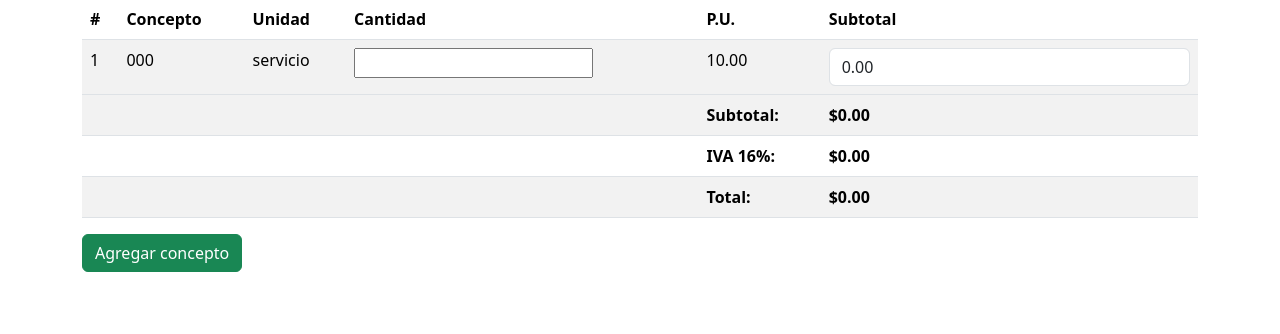
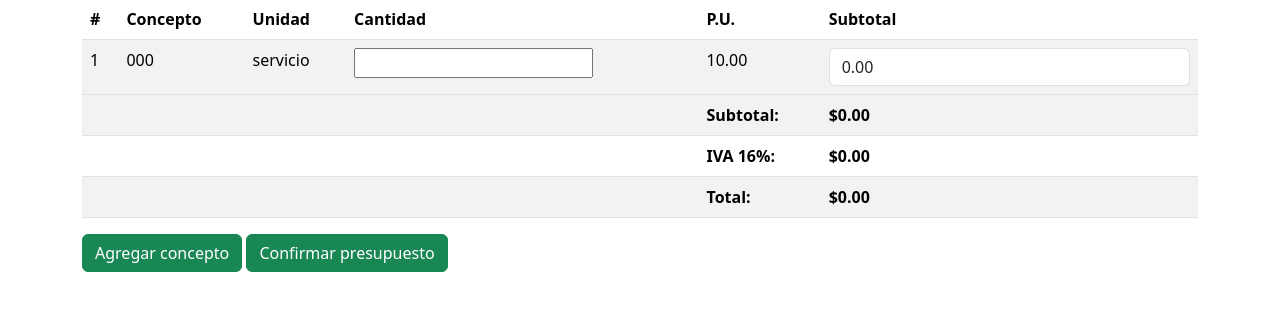
Before and after one commit to DavidCrzBlt/balancigastos-2.0, a Django app: a page that uses presupuestos/templates/presupuestos/ajuste_presupuesto.html in a window 1280 px wide. Shown: the part 262-596 px from the top of the page. Run offline with Django 5.2, Linux system fonts and the light colour scheme; a user stored in the database is signed in; tables that the repository leaves empty hold one stand-in row (values such as "Sample post"); parts of the project's set-up code (start-up, migrations or seed data) failed here and were passed over; some libraries are stand-ins or nearby versions.

Commit message:
Precios unitarios, json y versiones

```diff
--- a/presupuestos/forms.py
+++ b/presupuestos/forms.py
@@ -9,7 +9,7 @@ now = timezone.now().date()
 class DatosPresupuestoForm(forms.ModelForm):
     class Meta:
         model = DatosPresupuesto
-        fields = ['nombre_proyecto','cliente','responsable','contacto', 'version']
+        fields = ['nombre_proyecto','cliente','responsable','contacto']
 
 class PreciosUnitariosForm(forms.ModelForm):
     class Meta:
--- a/presupuestos/models.py
+++ b/presupuestos/models.py
@@ -14,7 +14,6 @@ class DatosPresupuesto(models.Model):
     cliente = models.CharField(max_length=40)
     responsable = models.CharField(max_length=40)
     contacto = models.CharField(max_length=50)
-    version = models.PositiveIntegerField(default=1,null=False)
     fecha = models.DateField(default=timezone.now)
     slug = models.SlugField(unique=True)
 
@@ -62,12 +61,12 @@ class PrecioUnitarioPresupuesto(models.Model):
     costo_directo = models.DecimalField(max_digits=10,decimal_places=2,null=False,default=Decimal('0.00'))
     costo_indirecto = models.DecimalField(max_digits=10,decimal_places=2,null=False,default=Decimal('0.00'))
     costo_financiamiento = models.DecimalField(max_digits=10,decimal_places=2,null=False,default=Decimal('0.00'))
-    meses_financiamiento = models.DecimalField(max_digits=3,decimal_places=2,null=False,default=Decimal('0.00'))
+    meses_financiamiento = models.DecimalField(max_digits=5,decimal_places=2,null=False,default=Decimal('0.00'))
     utilidad = models.DecimalField(max_digits=10,decimal_places=2,null=False,default=Decimal('0.00'))
     precio_unitario = models.DecimalField(max_digits=10,decimal_places=2,null=False,default=Decimal('0.00'))
 
 class HistorialPresupuesto(models.Model):
-    id_presupuesto = models.ForeignKey(DatosPresupuesto,related_name="historial_presupuesto",on_delete=models.CASCADE)
+    presupuesto = models.ForeignKey(DatosPresupuesto,related_name="historial_presupuesto",on_delete=models.CASCADE)
     version = models.PositiveIntegerField(default=1, null=False)
-    presupuesto = models.JSONField()
+    presupuesto_json = models.JSONField()
     fecha = models.DateField(default=timezone.now)
--- a/presupuestos/templates/presupuestos/ajuste_presupuesto.html
+++ b/presupuestos/templates/presupuestos/ajuste_presupuesto.html
@@ -53,6 +53,8 @@
 <a href="{% url 'presupuestos:ingresar_precios_unitarios' presupuesto.slug %}" class="btn btn-success">Agregar
     concepto</a>
 
+<a href="{% url 'presupuestos:confirmar_presupuesto' presupuesto.slug %}" class="btn btn-success">Confirmar presupuesto</a>
+
 <script type="text/javascript" src="{% static 'js/subtotal_presupuesto.js' %}"></script>
 
 {% endblock%}
--- a/presupuestos/urls.py
+++ b/presupuestos/urls.py
@@ -8,4 +8,6 @@ urlpatterns = [
     path("presupuesto/<slug:slug>/precios-unitarios/",views.ingresar_precios_unitarios,name="ingresar_precios_unitarios"),
     path("presupuesto/<slug:slug>/ajuste-presupuesto/",views.ajuste_presupuesto,name="ajuste_presupuesto"),
     path("",views.lista_presupuestos,name="presupuestos"),
+    path("confirmar-presupuesto/<slug:slug>",views.confirmar_presupuesto,name="confirmar_presupuesto"),
+    path("presupuesto/vista-presupuesto/<slug:slug>/<int:version>",views.presupuesto,name="presupuesto"),
 ]
--- a/presupuestos/views.py
+++ b/presupuestos/views.py
@@ -1,7 +1,11 @@
-from django.shortcuts import render, redirect
+from django.shortcuts import render, redirect, get_object_or_404
+from django.contrib.auth.decorators import login_required
+from django.contrib import messages
+
 from .forms import DatosPresupuestoForm, PreciosUnitariosForm
 from .models import DatosPresupuesto,PrecioUnitarioPresupuesto, HistorialPresupuesto
-from django.contrib.auth.decorators import login_required
+
+import json
 
 # Create your views here.
 
@@ -22,18 +26,24 @@ def ingresar_datos_generales_presupuesto(request):
 @login_required
 def ingresar_precios_unitarios(request,slug):
     precios_unitarios_form = PreciosUnitariosForm()
-    presupuesto = DatosPresupuesto.objects.get(slug=slug)
+    presupuesto_object = get_object_or_404(DatosPresupuesto,slug=slug)
     if request.method == "POST":
         precios_unitarios_form = PreciosUnitariosForm(request.POST)
+        print(request.POST)
         if precios_unitarios_form.is_valid():
             pu = precios_unitarios_form.save(commit=False)
-            pu.presupuesto = presupuesto
+            pu.presupuesto = presupuesto_object
             pu.save()
+            messages.success(request,f'Se agrego exitosamente el concepto')
             return redirect('presupuestos:ingresar_precios_unitarios',slug=slug)
         else:
-            precios_unitarios_form = PreciosUnitariosForm()
+            messages.error(request,f'Hay un error con el formulario')
+            return render(request, "presupuestos/precios_unitarios.html", {
+        'precios_unitarios_form': precios_unitarios_form,
+        'presupuesto': presupuesto_object
+    })
 
-    return render(request,"presupuestos/precios_unitarios.html",{'precios_unitarios_form':precios_unitarios_form,'presupuesto':presupuesto})
+    return render(request,"presupuestos/precios_unitarios.html",{'precios_unitarios_form':precios_unitarios_form,'presupuesto':presupuesto_object})
 
 @login_required
 def ajuste_presupuesto(request,slug):
@@ -42,6 +52,73 @@ def ajuste_presupuesto(request,slug):
     return render(request,"presupuestos/ajuste_presupuesto.html",{'conceptos':conceptos,'presupuesto':presupuesto})
 
 @login_required
+def confirmar_presupuesto(request,slug):
+    presupuesto = get_object_or_404(DatosPresupuesto,slug=slug)
+
+    # Lógica para calcular la versión
+    ultima_version = HistorialPresupuesto.objects.filter(presupuesto=presupuesto).order_by('-version').first()
+    nueva_version = (ultima_version.version + 1) if ultima_version else 1
+
+    # Datos cabecera del presupuesto
+    datos_cabecera = {
+        "num_presupuesto":presupuesto.num_presupuesto,
+        "nombre_proyecto":presupuesto.nombre_proyecto,
+        "cliente":presupuesto.cliente,
+        "responsable":presupuesto.responsable,
+        "contacto":presupuesto.contacto,
+        "fecha":str(presupuesto.fecha),
+        "version":nueva_version
+    }
+
+    # Todas las partidas del presupuesto con subtotales
+    partidas_presupuesto = [
+        {"articulo": "Manzanas", "cantidad": 2, "precio": 15.5, "total": 2 * 15.5},
+        {"articulo": "Leche", "cantidad": 1, "precio": 20.0, "total": 1 * 20.0},
+        {"articulo": "Pan", "cantidad": 3, "precio": 10.0, "total": 3 * 10.0},
+        {"articulo": "Huevos", "cantidad": 1, "precio": 30.0, "total": 1 * 30.0},
+        {"articulo": "Azúcar", "cantidad": 2, "precio": 12.5, "total": 2 * 12.5},
+    ]
+
+    # Calcular subtotal, IVA 16% y total general
+    subtotal = sum(item["total"] for item in partidas_presupuesto)
+    iva = subtotal * 0.16
+    total_general = subtotal + iva
+
+    totales = {
+        "subtotal":round(subtotal,2),
+        "iva":round(iva,2),
+        "total_general":round(total_general,2)
+    }
+
+    json_completo = {
+        "datos_cabecera":datos_cabecera,
+        "partidas_presupuesto":partidas_presupuesto,
+        "totales":totales
+    }
+
+
+    historial = HistorialPresupuesto.objects.create(
+        presupuesto = presupuesto,
+        version = nueva_version,
+        presupuesto_json = json_completo,
+    )
+
+    historial.save()
+
+    version = historial.version
+    return redirect('presupuestos:presupuesto', slug=slug, version=version)
+
+@login_required
+def presupuesto(request,slug,version):
+
+    presupuesto = get_object_or_404(DatosPresupuesto,slug=slug)
+    version_presupuesto = get_object_or_404(HistorialPresupuesto,presupuesto=presupuesto,version=version)
+
+    json_presupuesto = version_presupuesto.presupuesto_json
+
+    return render(request,"presupuestos/presupuesto.html",{"json_presupuesto":json_presupuesto})
+
+@login_required
 def lista_presupuestos(request):
     lista_presupuestos = DatosPresupuesto.objects.all()
     return render(request,"presupuestos/lista_presupuestos.html",{'lista_presupuestos':lista_presupuestos})
```
Also changed, not shown: presupuestos/templates/presupuestos/presupuesto.html (added, +13 -0 lines), presupuestos/migrations/0001_initial.py, presupuestos/migrations/0002_alter_preciounitariopresupuesto_meses_financiamiento.py, presupuestos/migrations/0002_datospresupuesto_slug.py (deleted), presupuestos/migrations/0003_alter_datospresupuesto_slug.py (deleted), presupuestos/migrations/0004_alter_datospresupuesto_slug.py (deleted), presupuestos/migrations/0005_rename_id_presupuesto_preciounitariopresupuesto_presupuesto.py (deleted), 1 other file.
